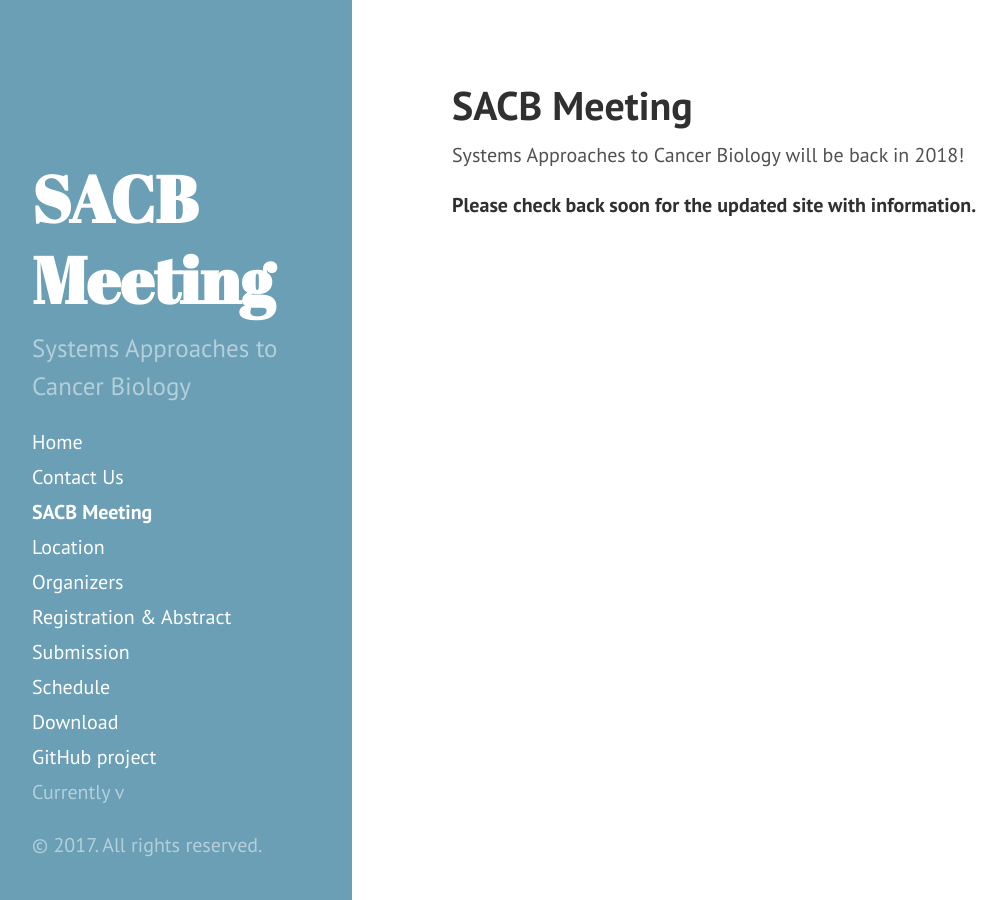
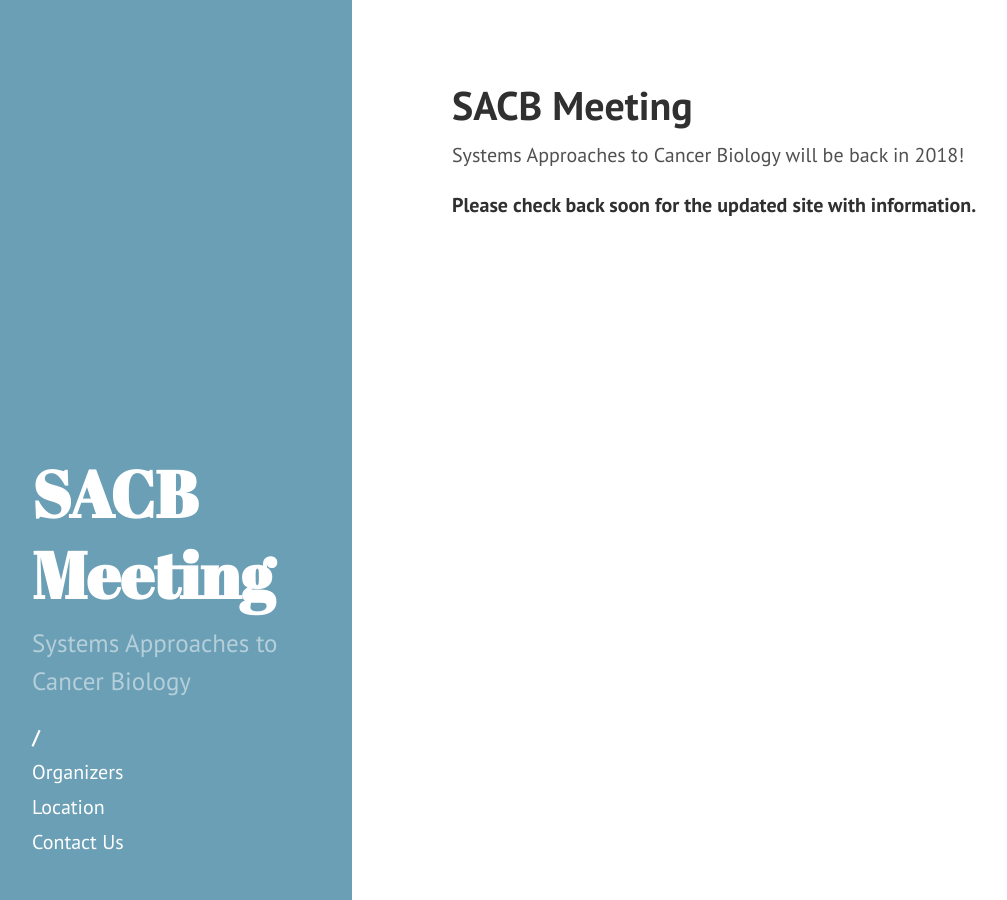
Before and after one commit to AECCSB/sacb-meeting, a Jekyll site: the page built from index.md, in a window 1280 px wide. Shown: the whole page, without its empty margins (8-1015 px from the left). Built offline with Jekyll 4.4.1, drawn with Linux system fonts in a browser that asks for light colours; Markdown is read by kramdown in place of the engine named in the settings; comment, search, counter and statistics services are not loaded.

Commit message:
Try this link list.

```diff
--- a/_includes/sidebar.html
+++ b/_includes/sidebar.html
@@ -10,27 +10,11 @@
     </div>
 
     <nav class="sidebar-nav">
-      <a class="sidebar-nav-item{% if page.url == site.baseurl %} active{% endif %}" href="{{ site.baseurl }}">Home</a>
-
-      {% comment %}
-        The code below dynamically generates a sidebar nav of pages with
-        `layout: page` in the front-matter. See readme for usage.
-      {% endcomment %}
-
-      {% assign pages_list = site.pages %}
-      {% for node in pages_list %}
-        {% if node.title != null %}
-          {% if node.layout == "page" %}
-            <a class="sidebar-nav-item{% if page.url == node.url %} active{% endif %}" href="{{ node.url }}">{{ node.title }}</a>
-          {% endif %}
-        {% endif %}
+      {% for link in site.data.links %}
+        <a class="sidebar-nav-item{% if page.url == link.url %} active{% endif %}" href="{{ link.url | relative_url }}">{{ link.title }}</a>
       {% endfor %}
-
-      <a class="sidebar-nav-item" href="{{ site.github.repo }}/archive/v{{ site.version }}.zip">Download</a>
-      <a class="sidebar-nav-item" href="{{ site.github.repo }}">GitHub project</a>
-      <span class="sidebar-nav-item">Currently v{{ site.version }}</span>
     </nav>
 
-    <p>&copy; {{ site.time | date: '%Y' }}. All rights reserved.</p>
+    <!--<p>&copy; {{ site.time | date: '%Y' }}. All rights reserved.</p>-->
   </div>
 </div>
```
